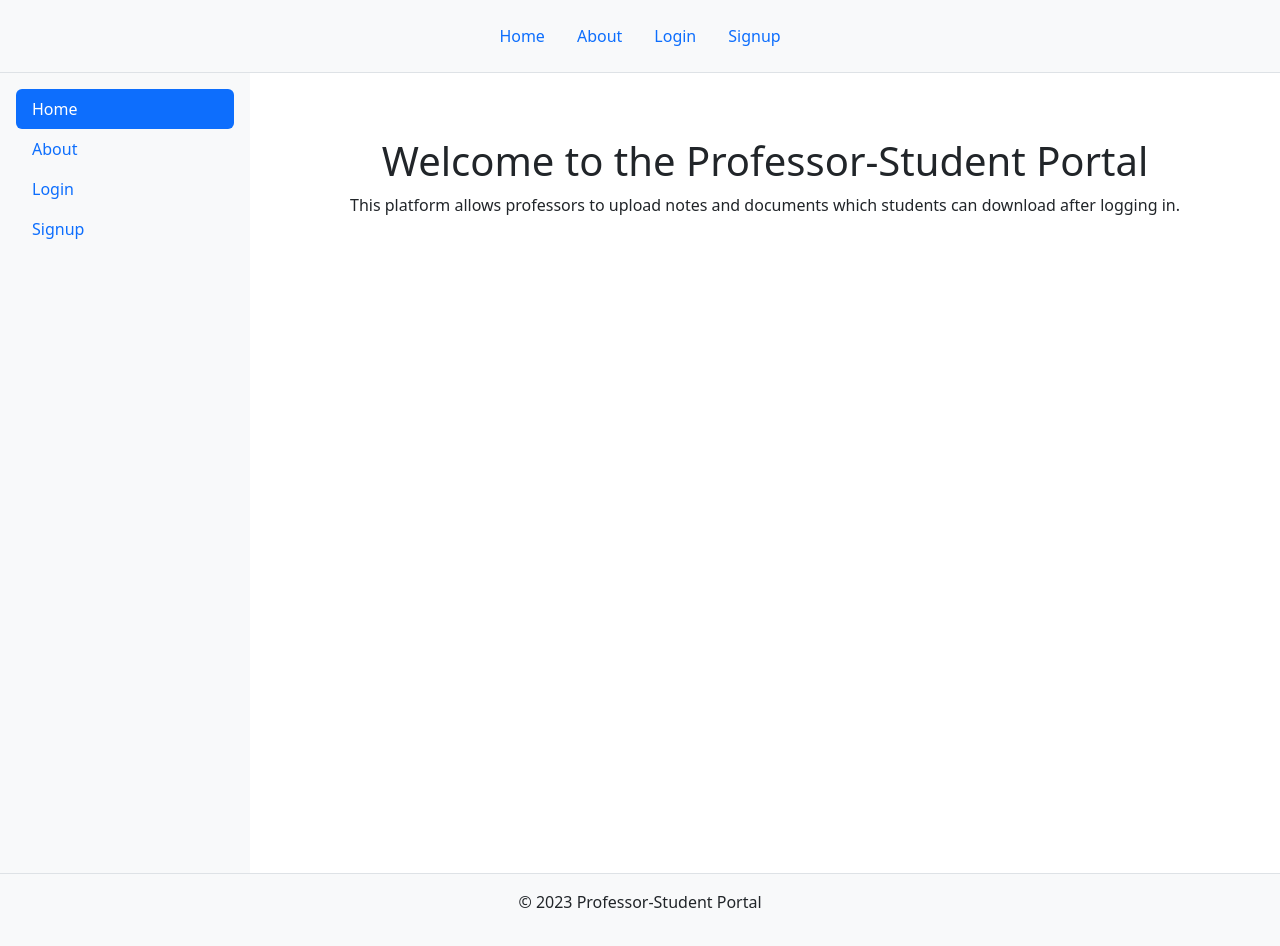
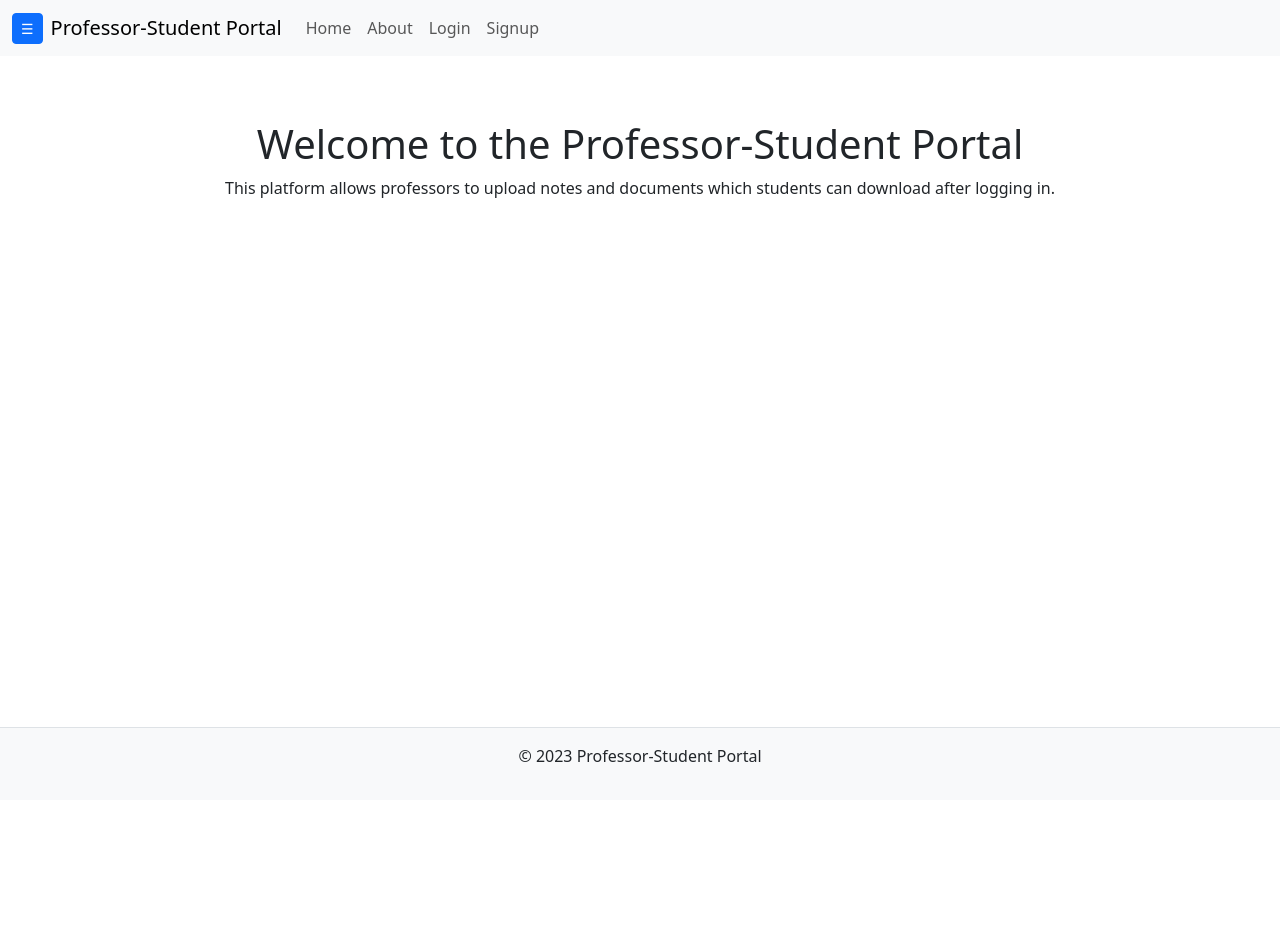
Before and after one commit to 2000090139-Abhishek/first-react-project, a React (Vite) app in the folder JJ_app/: page / in a window 1280 px wide. After the commit the page ends 800 px from the top, so only its background shows below. Built offline with nearby package versions, Linux system fonts and the light colour scheme.

Commit message:
#Sidebar and Header Updated

```diff
--- a/JJ_app/src/components/Header.jsx
+++ b/JJ_app/src/components/Header.jsx
@@ -1,34 +1,76 @@
+// // src/components/Header.jsx
+// import React from 'react';
+// import { Link } from 'react-router-dom';
+
+// const Header = () => {
+//   return (
+//     <header className="bg-light p-3 border-bottom">
+//       <nav className="container d-flex flex-wrap justify-content-center">
+//         <ul className="nav">
+          // <li className="nav-item">
+          //   <Link to="/" className="nav-link">
+          //     Home
+          //   </Link>
+          // </li>
+          // <li className="nav-item">
+          //   <Link to="/about" className="nav-link">
+          //     About
+          //   </Link>
+          // </li>
+          // <li className="nav-item">
+          //   <Link to="/login" className="nav-link">
+          //     Login
+          //   </Link>
+          // </li>
+          // <li className="nav-item">
+          //   <Link to="/signup" className="nav-link">
+          //     Signup
+          //   </Link>
+          // </li>
+//         </ul>
+//       </nav>
+//     </header>
+//   );
+// };
+
+// export default Header;
+
 // src/components/Header.jsx
 import React from 'react';
-import { Link } from 'react-router-dom';
 
 const Header = () => {
   return (
-    <header className="bg-light p-3 border-bottom">
-      <nav className="container d-flex flex-wrap justify-content-center">
-        <ul className="nav">
+    <header className="navbar navbar-expand-lg navbar-light bg-light">
+      <div className="container-fluid">
+        <button
+          className="btn btn-primary btn-sm"
+          type="button"
+          data-bs-toggle="offcanvas"
+          data-bs-target="#offcanvasSidebar"
+          aria-controls="offcanvasSidebar"
+        >
+          ☰
+        </button>
+        <a className="navbar-brand ms-2" href="/">Professor-Student Portal</a>
+        <div className="collapse navbar-collapse">
+          <ul className="navbar-nav me-auto mb-2 mb-lg-0">
             <li className="nav-item">
-            <Link to="/" className="nav-link">
-              Home
-            </Link>
+              <a className="nav-link" href="/">Home</a>
             </li>
             <li className="nav-item">
-            <Link to="/about" className="nav-link">
-              About
-            </Link>
+              <a className="nav-link" href="/about">About</a>
             </li>
+
             <li className="nav-item">
-            <Link to="/login" className="nav-link">
-              Login
-            </Link>
+              <a className="nav-link" href="/login">Login</a>
             </li>
+
             <li className="nav-item">
-            <Link to="/signup" className="nav-link">
-              Signup
-            </Link>
+              <a className="nav-link" href="/signup">Signup</a>
             </li>
           </ul>
-      </nav>
+        </div>
+      </div>
     </header>
   );
 };
--- a/JJ_app/src/components/Sidebar.jsx
+++ b/JJ_app/src/components/Sidebar.jsx
@@ -1,33 +1,46 @@
-// src/components/Sidebar.jsx
 import React from 'react';
 import { Link } from 'react-router-dom';
 
 const Sidebar = () => {
   return (
-    <div className="d-flex flex-column flex-shrink-0 p-3 bg-light" style={{ width: '250px', height: '100vh' }}>
-      <ul className="nav nav-pills flex-column mb-auto">
+    <>
+      {/* <button
+        className="btn btn-primary"
+        type="button"
+        data-bs-toggle="offcanvas"
+        data-bs-target="#offcanvasSidebar"
+        aria-controls="offcanvasSidebar"
+      >
+        Toggle Sidebar
+      </button> */}
+
+      <div
+        className="offcanvas offcanvas-start"
+        id="offcanvasSidebar"
+        aria-labelledby="offcanvasSidebarLabel"
+      >
+        <div className="offcanvas-header">
+          <h5 className="offcanvas-title" id="offcanvasSidebarLabel">Menu</h5>
+          <button type="button" className="btn-close" data-bs-dismiss="offcanvas" aria-label="Close"></button>
+        </div>
+        <div className="offcanvas-body">
+          <ul className="nav flex-column">
             <li className="nav-item">
-          <Link to="/" className="nav-link active" aria-current="page">
-            Home
-          </Link>
+              <Link to="/" className="nav-link">Home</Link>
             </li>
             <li className="nav-item">
-          <Link to="/about" className="nav-link">
-            About
-          </Link>
+              <Link to="/about" className="nav-link">About</Link>
             </li>
             <li className="nav-item">
-          <Link to="/login" className="nav-link">
-            Login
-          </Link>
+              <Link to="/login" className="nav-link">Login</Link>
             </li>
             <li className="nav-item">
-          <Link to="/signup" className="nav-link">
-            Signup
-          </Link>
+              <Link to="/signup" className="nav-link">Signup</Link>
             </li>
           </ul>
         </div>
+      </div>
+    </>
   );
 };
 
--- a/JJ_app/src/main.jsx
+++ b/JJ_app/src/main.jsx
@@ -3,10 +3,13 @@ import React from 'react';
 import ReactDOM from 'react-dom/client';
 import App from './App';
 import 'bootstrap/dist/css/bootstrap.min.css';
+import 'bootstrap/dist/js/bootstrap.bundle.min.js';
 // import './index.css';
 
 ReactDOM.createRoot(document.getElementById('root')).render(
   <React.StrictMode>
-    <App />
+
+      <App />
+
   </React.StrictMode>
 );
```
Lines whose indentation alone changed are shown as unchanged.
